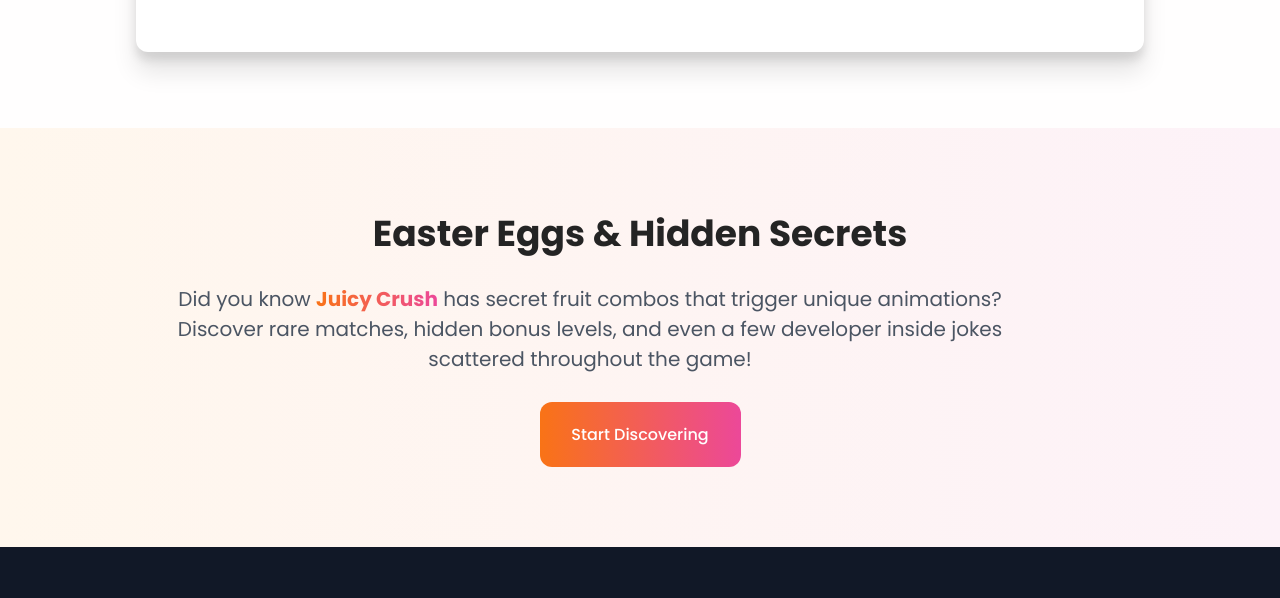
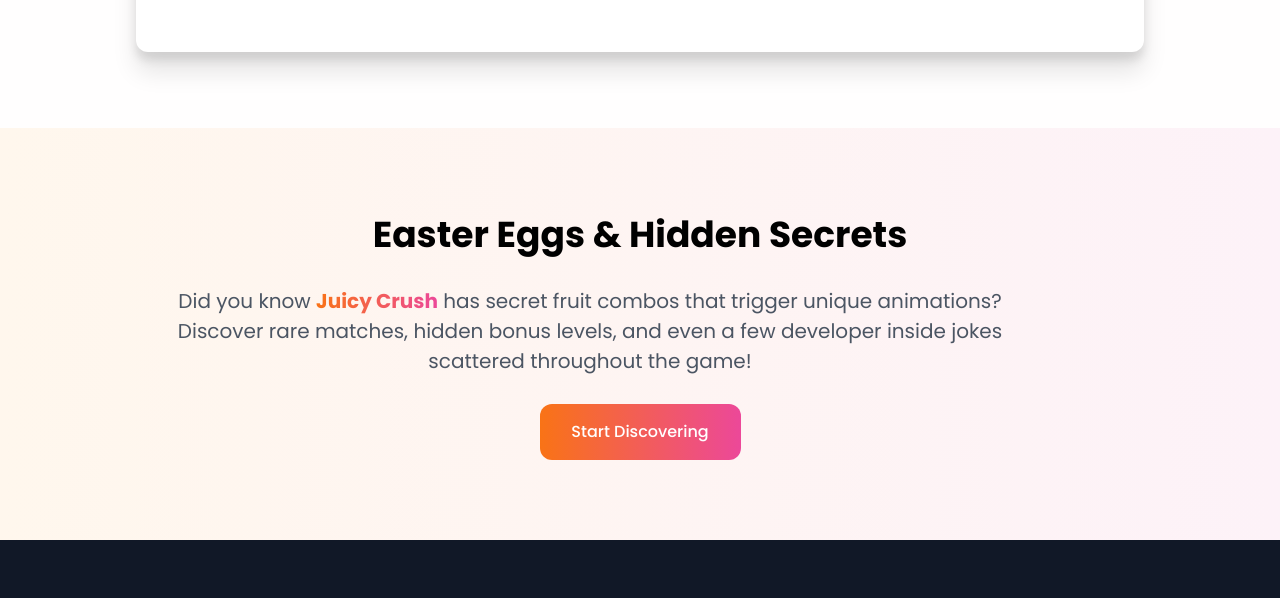
Before and after one commit to PushEaxVK/stp-8611, a website built with Vite: page src/index.html in a window 1280 px wide. Shown: the part 5297-5895 px from the top of the page. Built offline with nearby package versions, Linux system fonts and the light colour scheme.

Commit message:
fix section 'Easter Eggs & Hidden Secrets'

```diff
--- a/src/scss/secrets.scss
+++ b/src/scss/secrets.scss
@@ -13,14 +13,12 @@
   font-size: 24px;
   line-height: 146%;
   text-align: center;
-  color: var(--linel-1);
+  color: #000;
 }
 
 .secret_p {
-  font-family: var(--font-family);
-  font-weight: 400;
-  font-size: 16px;
-  line-height: 187%;
+  @include poppins(400);
+  @include font(16, 30);
   text-align: center;
   color: #4b5563;
   padding-top: 8px;
@@ -51,18 +49,22 @@
   );
 }
 
+.secret-home-cta {
+  height: 56px;
+}
+
 @media (min-width: 1200px) {
   .secret {
     padding-top: 80px;
     padding-bottom: 80px;
   }
+
   .secret_h {
-    font-family: var(--font-family);
-    font-weight: 700;
-    font-size: 36px;
+    @include poppins(700);
+    @include font(36, 54);
     text-align: center;
-    color: var(--linel-1);
   }
+
   .secret_p {
     font-family: var(--font-family);
     font-weight: 400;
```
